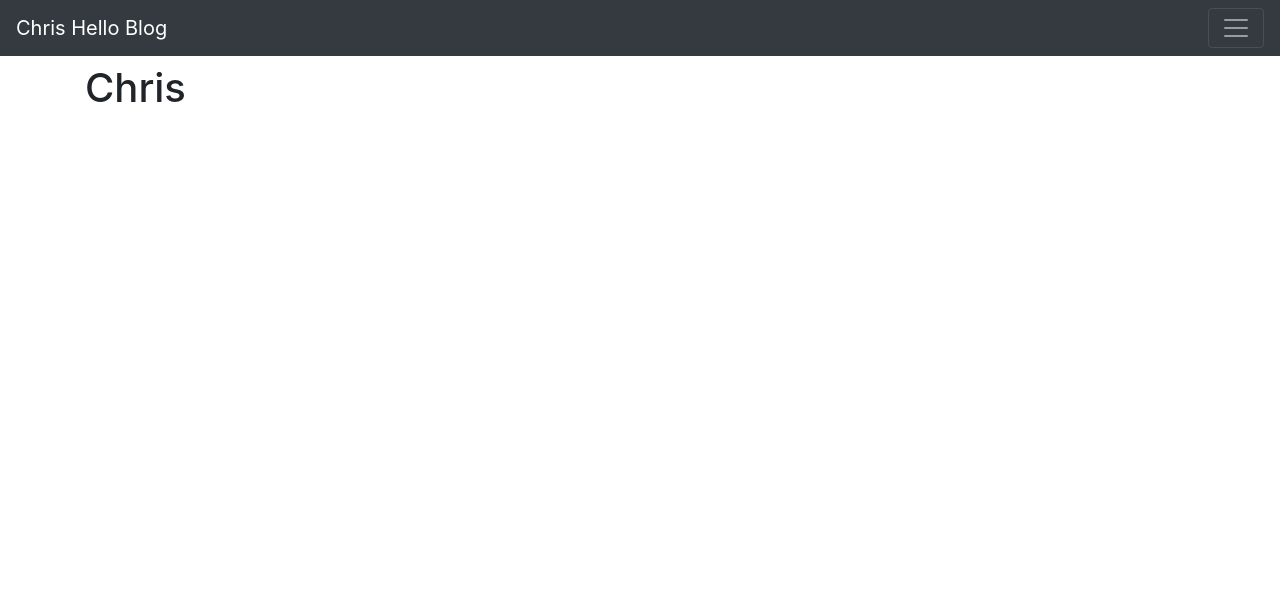
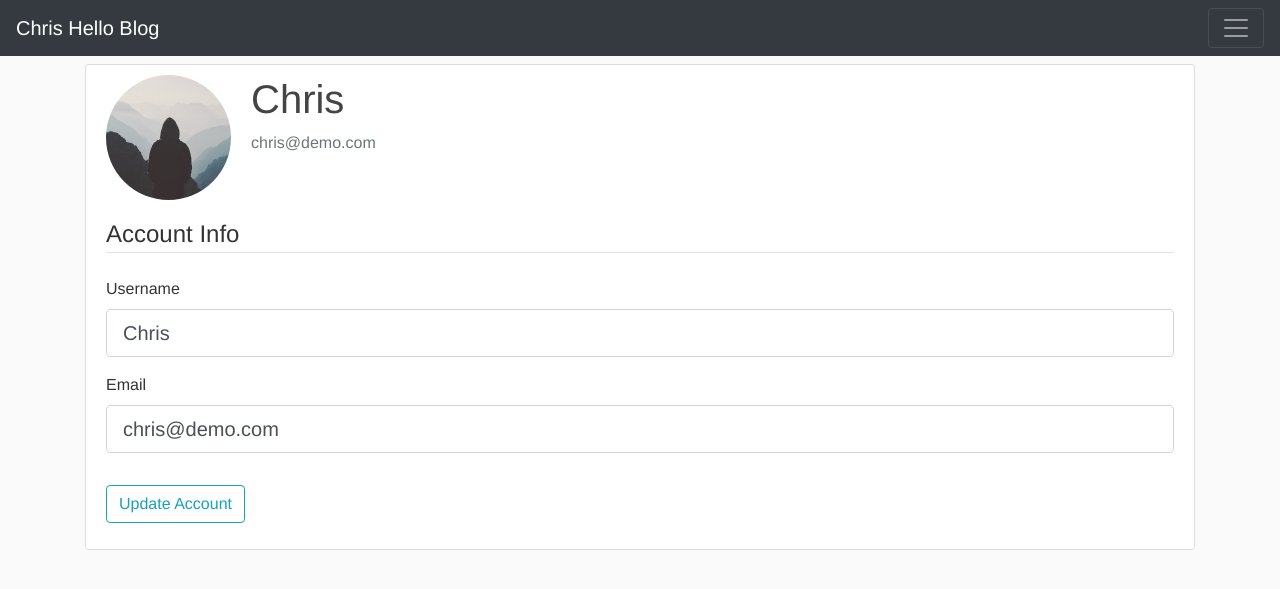
Before and after one commit to chuac/Flask-Blog, a Flask app: page /account in a window 1280 px wide. Shown: the top 589 px of the page. Run offline with Flask 2, Linux system fonts and the light colour scheme; a user stored in the database is signed in; some libraries are stand-ins or nearby versions.

Commit message:
Working on Account page. Users can now update their own username and email

```diff
--- a/flaskblog/forms.py
+++ b/flaskblog/forms.py
@@ -1,6 +1,7 @@
 from flask_wtf import FlaskForm
 from wtforms import StringField, PasswordField, SubmitField, BooleanField
 from wtforms.validators import DataRequired, Length, Email, EqualTo, ValidationError
+from flask_login import current_user # check current user that is updating their account
 from flaskblog.models import User # helps validating fields. need to check if user exists in db, etc
 
 class RegistrationForm(FlaskForm):
@@ -27,9 +28,34 @@ class RegistrationForm(FlaskForm):
         if email: # that email already exists in db
             raise ValidationError('That email is taken. Please choose a different one.')
 
+
 class LoginForm(FlaskForm):
     email = StringField('Email',
                         validators=[DataRequired(), Email()])
     password = PasswordField('Password', validators=[DataRequired()])
     remember = BooleanField('Remember Me')
     submit = SubmitField('Login')
+
+
+class UpdateAccountForm(FlaskForm):
+    username = StringField('Username',
+                            validators=[DataRequired(), Length(min=2, max=20)])
+    email = StringField('Email',
+                        validators=[DataRequired(), Email()])
+    submit = SubmitField('Update Account')
+
+    def validate_username(self, username): # to help validate if username already exists in db. WTForms functionality
+        if username.data != current_user.username: # username IS wanting to change their username. without this, it'd return error since the user doesn't HAVE to change username
+
+            user = User.query.filter_by(username = username.data).first()
+
+            if user: # that user already exists in db
+                raise ValidationError('That username is taken. Please choose a different one.')
+
+    def validate_email(self, email): # to help validate if email already exists in db.
+        if email.data != current_user.email:
+
+            email = User.query.filter_by(email = email.data).first()
+
+            if email: # that email already exists in db
+                raise ValidationError('That email is taken. Please choose a different one.')
--- a/flaskblog/routes.py
+++ b/flaskblog/routes.py
@@ -1,6 +1,6 @@
 from flask import render_template, request, redirect, url_for, flash # render_template helps use templates
 from flaskblog import app, db, bcrypt # importing from our package, __init__.py
-from flaskblog.forms import RegistrationForm, LoginForm #from the forms.py that we created
+from flaskblog.forms import RegistrationForm, LoginForm, UpdateAccountForm #from the forms.py that we created
 from flaskblog.models import User, Post
 from flask_login import login_user, current_user, logout_user, login_required
 
@@ -94,10 +94,21 @@ def logout():
     logout_user() # imported this above, from flask_login
     return redirect(url_for('index'))
 
-@app.route('/account')
+@app.route('/account', methods=['GET', 'POST'])
 @login_required # flask_login functionality. need to tell login_manager in __init__.py where our login route is
 def account():
-    return render_template('account.html', title='Account')
+    form = UpdateAccountForm()
+    if form.validate_on_submit():
+        current_user.username = form.username.data
+        current_user.email = form.email.data
+        db.session.commit()
+        flash('Your account has been updated!', 'success')
+        return redirect(url_for('account'))
+    elif request.method == 'GET':
+        form.username.data = current_user.username
+        form.email.data = current_user.email
+    image_file = url_for('static', filename='profile_pics/' + current_user.image_file) # find user's image file then concatenate the path to it, to be passed off to template
+    return render_template('account.html', title='Account', image_file = image_file, form = form)
 
 
 @app.route('/home2')
--- a/flaskblog/static/css/main.css
+++ /dev/null
@@ -1,3 +0,0 @@
-body {
-  font-family: Helvetica;
-}
--- /dev/null
+++ b/flaskblog/static/main.css
@@ -0,0 +1,84 @@
+/*
+  original margin-top is 5rem
+*/
+body {
+  background: #fafafa;
+  color: #333333;
+  margin-top: 0rem;
+  font-family: Helvetica;
+}
+
+h1, h2, h3, h4, h5, h6 {
+  color: #444444;
+}
+
+.bg-steel {
+  background-color: #5f788a;
+}
+
+.site-header .navbar-nav .nav-link {
+  color: #cbd5db;
+}
+
+.site-header .navbar-nav .nav-link:hover {
+  color: #ffffff;
+}
+
+.site-header .navbar-nav .nav-link.active {
+  font-weight: 500;
+}
+
+.content-section {
+  background: #ffffff;
+  padding: 10px 20px;
+  border: 1px solid #dddddd;
+  border-radius: 3px;
+  margin-bottom: 20px;
+}
+
+.article-title {
+  color: #444444;
+}
+
+a.article-title:hover {
+  color: #428bca;
+  text-decoration: none;
+}
+
+.article-content {
+  white-space: pre-line;
+}
+
+.article-img {
+  height: 65px;
+  width: 65px;
+  margin-right: 16px;
+}
+
+.article-metadata {
+  padding-bottom: 1px;
+  margin-bottom: 4px;
+  border-bottom: 1px solid #e3e3e3
+}
+
+.article-metadata a:hover {
+  color: #333;
+  text-decoration: none;
+}
+
+.article-svg {
+  width: 25px;
+  height: 25px;
+  vertical-align: middle;
+}
+
+.account-img {
+  height: 125px;
+  width: 125px;
+  margin-right: 20px;
+  margin-bottom: 16px;
+}
+
+.account-heading {
+  font-size: 2.5rem;
+}
--- a/flaskblog/templates/account.html
+++ b/flaskblog/templates/account.html
@@ -1,9 +1,60 @@
 {% extends 'base.html' %}
 
 {% block head %}
-<title>Account Page</title>
+<title></title>
 {% endblock %}
 
 {% block body %}
-    <h1>{{ current_user.username }}</h1>
+
+
+    <div class="content-section">
+        <div class="media">
+            <img class="rounded-circle account-img" src="{{ image_file }}">
+            <div class="media-body">
+                <h2 class="account-heading">{{ current_user.username }}</h2>
+                <p class="text-secondary">{{ current_user.email }}</p>
+            </div>
+        </div>
+        <div> <!-- update account form -->
+            <form action="" method="POST"> <!-- it'll post the action onto the same route we're already on -->
+                {{ form.hidden_tag() }} <!-- adds a CSRF token (Cross Site Request Forgery) to protect against attacks -->
+                <fieldset class="form-group"> <!-- Bootstrap stuff to make it look nicer -->
+                    <legend class="border-bottom mb-4">Account Info</legend> <!-- border at bottom with margin 4-->
+                    <div class="form-group">
+                        {{ form.username.label(class="form-control-label") }} <!-- Prints label for our username field. The class stuff in parenthesis is just Bootstrap-->
+
+                        {% if form.username.errors %} <!-- error found in form input -->
+                            {{ form.username(class="form-control form-control-lg is-invalid") }} <!-- show a form input box with Bootstrap is-invalid style-->
+                            <div class="invalid-feedback"> <!-- Bootstrap style -->
+                                {% for error in form.username.errors %} <!-- iterate and render all the errors -->
+                                    <span>{{ error }}</span>
+                                {% endfor %}
+                            </div>
+                        {% else %}
+                            {{ form.username(class="form-control form-control-lg") }} <!-- renders the actual field for our username, plus some Bootstrap-->
+                        {% endif %}
+                    </div>
+                    <div class="form-group">
+                        {{ form.email.label(class="form-control-label") }} <!-- these fields, like email, correspond to the variables set in our forms.py -->
+                        {% if form.email.errors %} <!-- error found in form input -->
+                            {{ form.email(class="form-control form-control-lg is-invalid") }} <!-- show a form input box with Bootstrap is-invalid style-->
+                            <div class="invalid-feedback"> <!-- Bootstrap style -->
+                                {% for error in form.email.errors %} <!-- iterate and render all the errors -->
+                                    <span>{{ error }}</span>
+                                {% endfor %}
+                            </div>
+                        {% else %}
+                            {{ form.email(class="form-control form-control-lg") }} <!-- renders the actual field for our username, plus some Bootstrap-->
+                        {% endif %}
+                    </div>
+                </fieldset>
+                <div class="form-group">
+                    {{ form.submit(class="btn btn-outline-info") }} <!-- our submit button styled with Bootstrap "Info" button style + an outline -->
+
+                </div>
+            </form>
+        </div>
+    </div>
+
+
 {% endblock body %}
--- a/flaskblog/templates/base.html
+++ b/flaskblog/templates/base.html
@@ -3,9 +3,9 @@
   <head>
     <meta charset="utf-8">
     <link rel="stylesheet" href="https://stackpath.bootstrapcdn.com/bootstrap/4.4.1/css/bootstrap.min.css" integrity="sha384-Vkoo8x4CGsO3+Hhxv8T/Q5PaXtkKtu6ug5TOeNV6gBiFeWPGFN9MuhOf23Q9Ifjh" crossorigin="anonymous">
-    <!--
-    <link rel="stylesheet" href="{{ url_for('static', filename='css/main.css') }}"
-    -->
+
+    <link rel="stylesheet" href="{{ url_for('static', filename='main.css') }}"
+
     {% block head %} {% endblock %}
   </head>
   <body>
```
Also changed, not shown: flaskblog/site.db, flaskblog/static/profile_pics/default.jpg (added).
